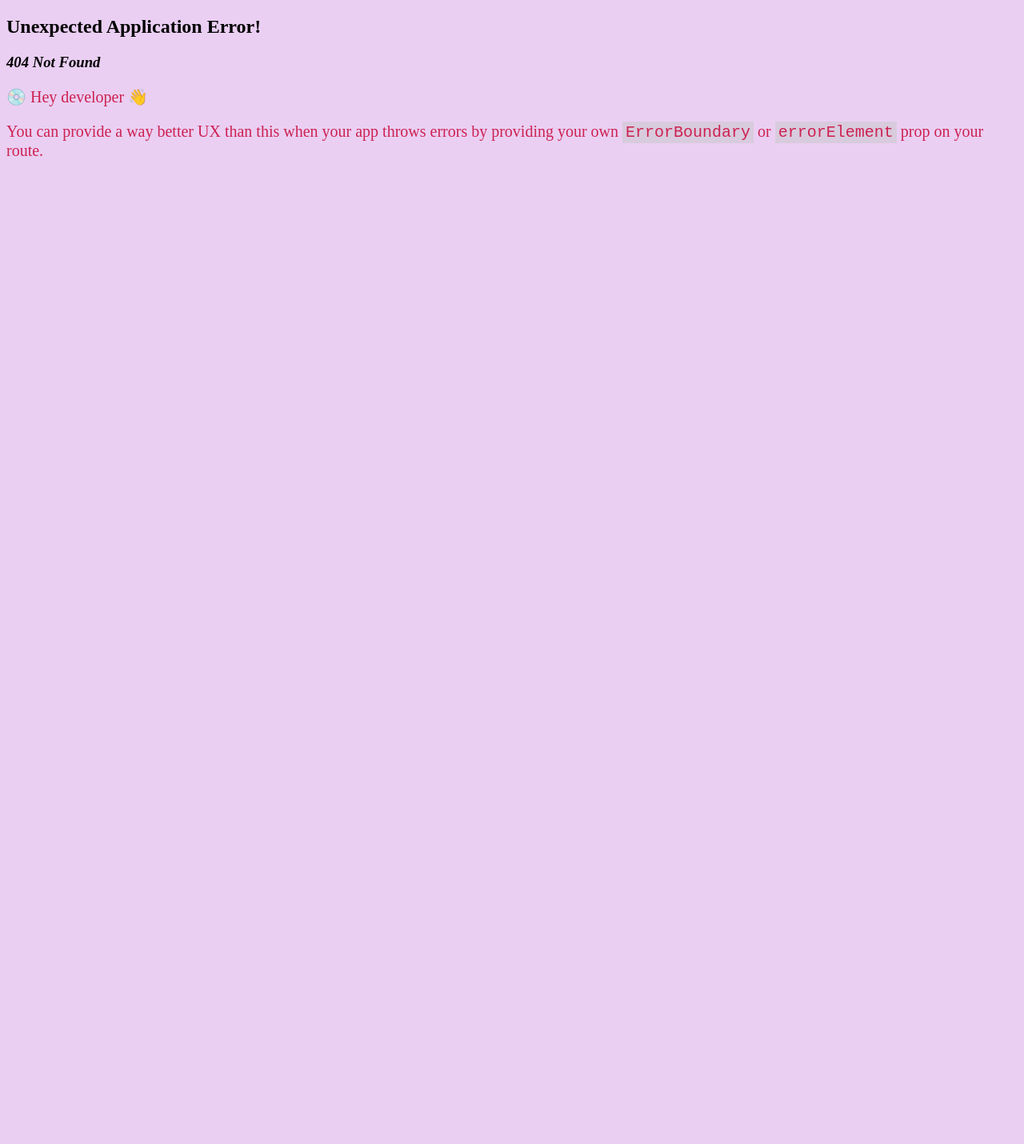
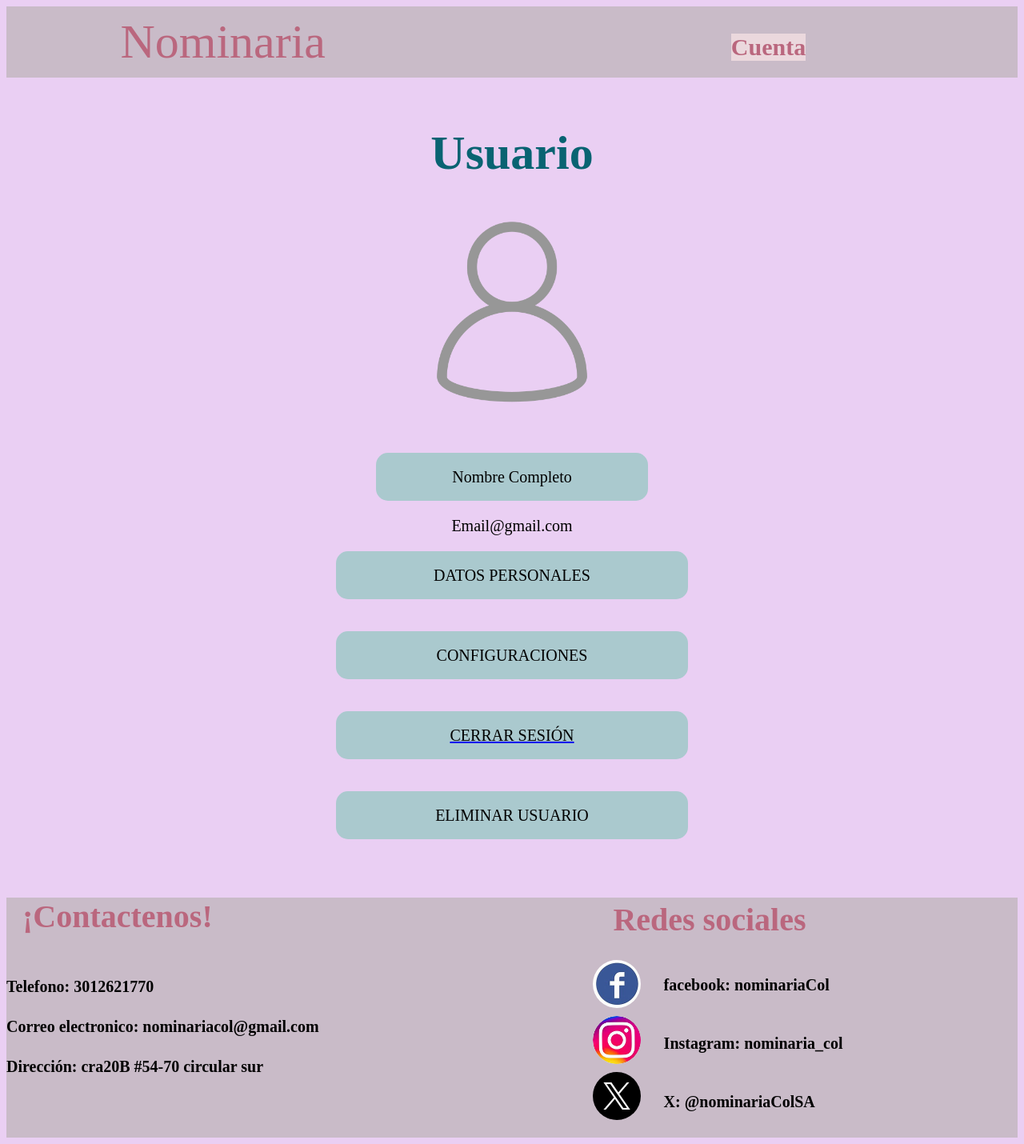
Before and after one commit to Angel31415/Proyecto-Nomina, a React (Vite) app in the folder front/: page /Cuenta in a window 1280 px wide. Before the commit this address had no page. Shown: the whole page at 80% size. Before the commit the page ends 800 px from the top, so only its background shows below. Built offline with nearby package versions, Linux system fonts and the light colour scheme.

Commit message:
Se agregaron los estilos de Cuenta y Principal-iniciosesion

```diff
--- /dev/null
+++ b/front/src/components/layaouts/pages/cuenta/Cuenta.css
@@ -0,0 +1,163 @@
+body{
+    background-color: #EACFF3;
+  }
+
+.navbar {
+    display: flex;
+    justify-content: space-between;
+    align-items: center;
+    background-color: #C9BBC8;
+    padding: 10px 20px; /* Ajusta el relleno según sea necesario */
+  }
+
+  .navbar-title {
+    font-size: 60px;
+    color: #BA677E;
+    margin-left: 10%;
+  }
+
+  .navbar-links {
+    display: flex;
+    margin-right: 20%;
+    font-size: 40px;
+    margin-top: 12px;
+
+  }
+
+  .navbar-link {
+    margin-left: 20px; /* Ajusta el margen entre los enlaces */
+    text-decoration: none;
+    color: black;
+    font-weight: bold;
+    color: #BA677E;
+    background-color: #EBD8DD;
+  }
+
+  .navbar-link:hover {
+    text-decoration: underline;
+  }
+
+
+  .content {
+    text-align: center;
+    margin-top: 50px;
+}
+
+.title {
+    font-size: 60px;
+    color: #096372;
+    margin-bottom: 20px;
+}
+
+.image-container {
+    display: flex;
+    justify-content: center;
+    margin-bottom: 20px;
+}
+
+.profile-image {
+    width: 300px;
+    height: 300px;
+    border-radius: 50%;
+}
+
+.green-box {
+    background-color: #AAC9CE;
+    color: black;
+    display: flex;
+    justify-content: center;
+    align-items: center;
+    text-align: center;
+    padding: 20px;
+    border-radius: 15px;
+    font-size: 20px;
+    margin: 0 auto 20px auto;
+    word-wrap: break-word;
+    white-space: pre-wrap;
+}
+
+.green-box.short {
+    width: 300px;
+    height: 20px;
+}
+
+.green-box.long {
+    width: 400px;
+    height: 20px;
+}
+
+.email {
+    font-size: 20px;
+    color: #000000;
+    margin-bottom: 20px;
+}
+
+.column {
+    display: flex;
+    flex-direction: column;
+    align-items: center;
+    gap: 20px;
+}
+
+.footer{
+    background-color: #C9BBC8;
+    width: 100%;
+    height: 300px;
+    margin-bottom: 0px;
+  }
+  .contactenos{
+    color: #BA677E;
+    font-size: 40px;
+    margin-left: 20px;
+  }
+  .Redes{
+  margin-left: 60%;
+  font-size: 40px;
+  color:  #BA677E;
+  margin-top: -245px;
+  }
+  .linea{
+    width: 40px;
+    height: 100%;
+    margin-left: 55%;
+    margin-top: -100px;
+  }
+
+  .tel{
+    font-size: 20px;
+  }
+  .correo{
+    font-size: 20px;
+  }
+  .dir{
+    font-size: 20px;
+  }
+  .logos{
+    margin-left: 58%;
+    display: flex;
+    flex-direction: column;
+    margin-top: -230px;
+  }
+  .facebook,
+  .instagram,
+  .twiter {
+    width: 60px;
+    height: 60px;
+    border-radius: 50%;
+    margin-bottom: 10px;
+  }
+  .facebook-text{
+    margin-left: 65%;
+    margin-top: -190px;
+    font-size: 20px;
+  }
+  .instagram-text{
+    margin-left: 65%;
+    margin-top: 50px;
+    font-size: 20px;
+  }
+  .twiter-text{
+    margin-left: 65%;
+    margin-top: 50px;
+    font-size: 20px;
+  }
--- /dev/null
+++ b/front/src/components/layaouts/pages/cuenta/Cuenta.jsx
@@ -0,0 +1,50 @@
+import { Link } from "react-router-dom";
+import "./Cuenta.css"
+export function Cuenta(){
+    return(
+        <section>
+             <nav className="navbar">
+        <div className="navbar-title">Nominaria</div>
+        <div className="navbar-links">
+        <Link to="/Cuenta" type="button" className="navbar-link">
+            Cuenta
+        </Link>
+        </div>
+      </nav>
+
+      <div className="content">
+                <h1 className="title">Usuario</h1>
+                <div className="image-container">
+                    <img src="./imagenes-nominaria/usuario.png" alt="Perfil" className="profile-image" />
+                </div>
+                <div className="green-box short">Nombre Completo</div>
+                <p className="email">Email@gmail.com</p>
+                <div className="column">
+                    <div className="green-box long">DATOS PERSONALES</div>
+                    <div className="green-box long">CONFIGURACIONES</div>
+                    <Link to="/" type="button"><div className="green-box long">CERRAR SESIÓN</div></Link>
+                    <div className="green-box long">ELIMINAR USUARIO</div>
+                </div>
+            </div>
+
+            <div className="footer">
+
+               <h4 className="contactenos">¡Contactenos!</h4>
+                <h4 className="tel">Telefono: 3012621770 </h4>
+                <h4 className="correo">Correo electronico: nominariacol@gmail.com </h4>
+                <h4 className="dir">Dirección: cra20B #54-70 circular sur </h4>
+               <h4 className="Redes">Redes sociales</h4>
+               <img src="./imagenes-nominaria/linea.png" alt="linea"  className="linea"/>
+               <div className="logos">
+               <img src="./imagenes-nominaria/facebook.jpg" alt="facebook"  className="facebook"/>
+               <img src="./imagenes-nominaria/instagram.jpg" alt="instagram"  className="instagram"/>
+               <img src="./imagenes-nominaria/twiter.jpg" alt="twiter"  className="twiter"/>
+               </div>
+               <h4 className="facebook-text">facebook: nominariaCol</h4>
+               <h4 className="instagram-text">Instagram: nominaria_col</h4>
+               <h4 className="twiter-text">X: @nominariaColSA</h4>
+           </div>
+      </section>
+    )
+}
+export default Cuenta;
--- /dev/null
+++ b/front/src/components/layaouts/pages/principal-iniciosesion/Principal-iniciosesion.css
@@ -0,0 +1,131 @@
+body{
+    background-color: #EACFF3;
+  }
+
+.navbar {
+    display: flex;
+    justify-content: space-between;
+    align-items: center;
+    background-color: #C9BBC8;
+    padding: 10px 20px; /* Ajusta el relleno según sea necesario */
+  }
+
+  .navbar-title {
+    font-size: 60px;
+    color: #BA677E;
+    margin-left: 10%;
+  }
+
+  .navbar-links {
+    display: flex;
+    margin-right: 20%;
+    font-size: 40px;
+    margin-top: 12px;
+
+  }
+
+  .navbar-link {
+    margin-left: 20px; /* Ajusta el margen entre los enlaces */
+    text-decoration: none;
+    color: black;
+    font-weight: bold;
+    color: #BA677E;
+    background-color: #EBD8DD;
+  }
+
+  .navbar-link:hover {
+    text-decoration: underline;
+  }
+
+
+  .green-boxes-container {
+    display: flex;
+    justify-content: center;
+    gap: 180px; /* Espacio entre las columnas izquierda y derecha */
+    margin-top: 50px;
+}
+
+.column {
+    display: flex;
+    flex-direction: column;
+    gap: 50px; /* Espacio entre los recuadros */
+}
+
+.green-box {
+    background-color: #AAC9CE;
+    color: #096372;
+    display: flex;
+    justify-content: center;
+    align-items: center;
+    text-align: center;
+    padding: 20px;
+    border-radius: 15px;
+    font-size: 25px;
+    width: 300px;
+    height: 50px;
+    word-wrap: break-word; /* Permite el ajuste de texto */
+    white-space: pre-wrap; /* Permite el manejo de saltos de línea */
+}
+
+.footer{
+    background-color: #C9BBC8;
+    width: 100%;
+    height: 300px;
+    margin-bottom: 0px;
+  }
+  .contactenos{
+    color: #BA677E;
+    font-size: 40px;
+    margin-left: 20px;
+  }
+  .Redes{
+  margin-left: 60%;
+  font-size: 40px;
+  color:  #BA677E;
+  margin-top: -245px;
+  }
+  .linea{
+    width: 40px;
+    height: 100%;
+    margin-left: 55%;
+    margin-top: -100px;
+  }
+
+  .tel{
+    font-size: 20px;
+  }
+  .correo{
+    font-size: 20px;
+  }
+  .dir{
+    font-size: 20px;
+  }
+  .logos{
+    margin-left: 58%;
+    display: flex;
+    flex-direction: column;
+    margin-top: -230px;
+  }
+  .facebook,
+  .instagram,
+  .twiter {
+    width: 60px;
+    height: 60px;
+    border-radius: 50%;
+    margin-bottom: 10px;
+  }
+  .facebook-text{
+    margin-left: 65%;
+    margin-top: -190px;
+    font-size: 20px;
+  }
+  .instagram-text{
+    margin-left: 65%;
+    margin-top: 50px;
+    font-size: 20px;
+  }
+  .twiter-text{
+    margin-left: 65%;
+    margin-top: 50px;
+    font-size: 20px;
+  }
--- /dev/null
+++ b/front/src/components/layaouts/pages/principal-iniciosesion/Principal-iniciosesion.jsx
@@ -0,0 +1,50 @@
+import { Link } from "react-router-dom";
+import "./Principal-iniciosesion.css"
+export function Principaliniciosesion(){
+    return(
+        <section>
+             <nav className="navbar">
+        <div className="navbar-title">Nominaria</div>
+        <div className="navbar-links">
+        <Link to="/Cuenta" type="button" className="navbar-link">
+            Cuenta
+        </Link>
+        </div>
+      </nav>
+      <div className="green-boxes-container">
+                <div className="column">
+                    <div className="green-box">Empleados</div>
+                    <div className="green-box">Liquidaciones</div>
+                    <div className="green-box">Reportes</div>
+                    <div className="green-box">Historial <br/>Liquidaciones</div>
+                </div>
+                <div className="column">
+                    <div className="green-box">Nomina</div>
+                    <div className="green-box">Bonificaciones</div>
+                    <div className="green-box">Impuestos y <br/>Deducciones</div>
+                    <div className="green-box">Historial <br/>Nominas</div>
+                </div>
+            </div>
+
+            <div className="footer">
+
+               <h4 className="contactenos">¡Contactenos!</h4>
+                <h4 className="tel">Telefono: 3012621770 </h4>
+                <h4 className="correo">Correo electronico: nominariacol@gmail.com </h4>
+                <h4 className="dir">Dirección: cra20B #54-70 circular sur </h4>
+               <h4 className="Redes">Redes sociales</h4>
+               <img src="./imagenes-nominaria/linea.png" alt="linea"  className="linea"/>
+               <div className="logos">
+               <img src="./imagenes-nominaria/facebook.jpg" alt="facebook"  className="facebook"/>
+               <img src="./imagenes-nominaria/instagram.jpg" alt="instagram"  className="instagram"/>
+               <img src="./imagenes-nominaria/twiter.jpg" alt="twiter"  className="twiter"/>
+               </div>
+               <h4 className="facebook-text">facebook: nominariaCol</h4>
+               <h4 className="instagram-text">Instagram: nominaria_col</h4>
+               <h4 className="twiter-text">X: @nominariaColSA</h4>
+           </div>
+
+      </section>
+    )
+}
+export default Principaliniciosesion;
```
Also changed, not shown: front/src/App.jsx (+11 -0 lines), front/public/imagenes-nominaria/usuario.png (added).
